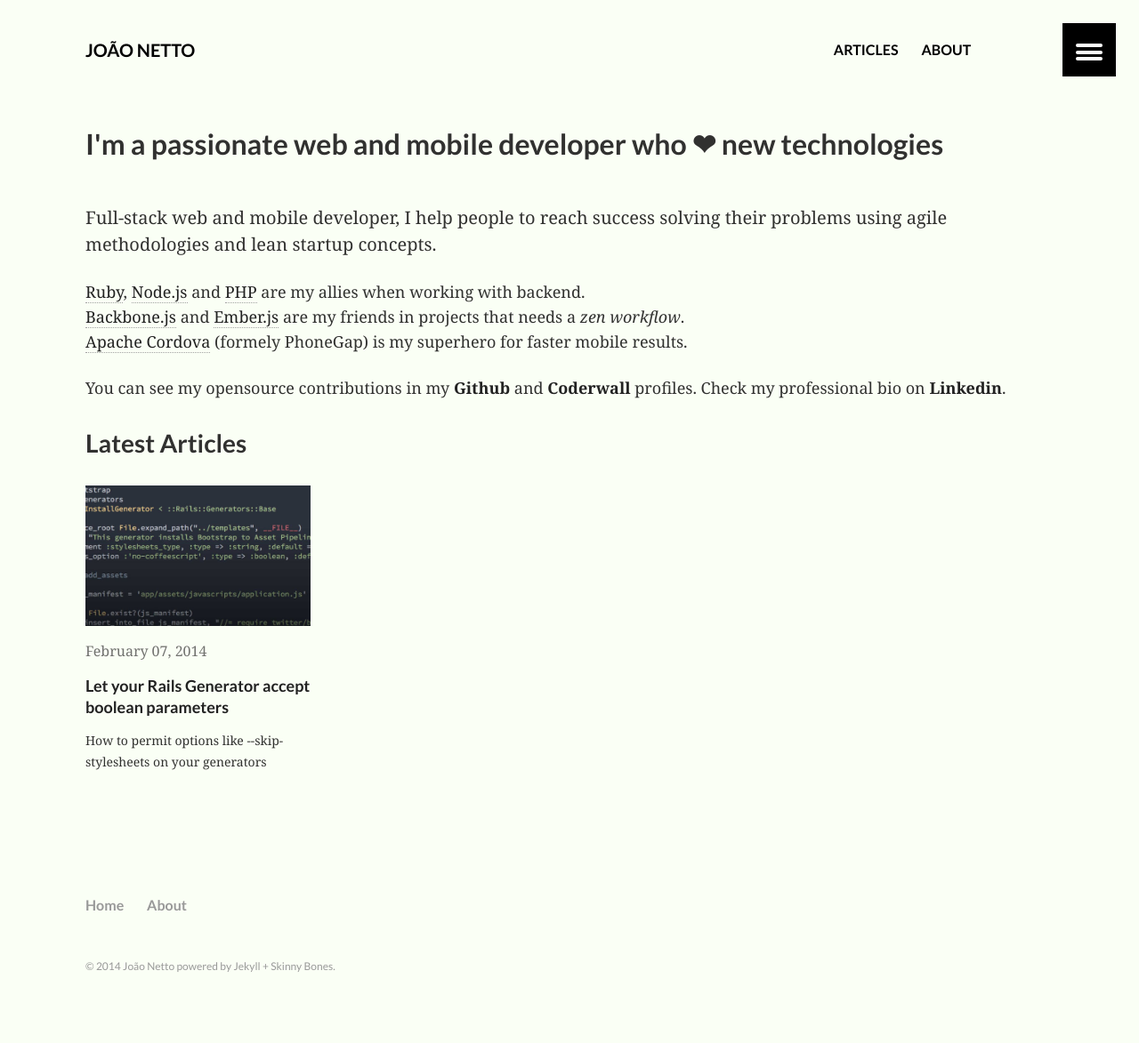
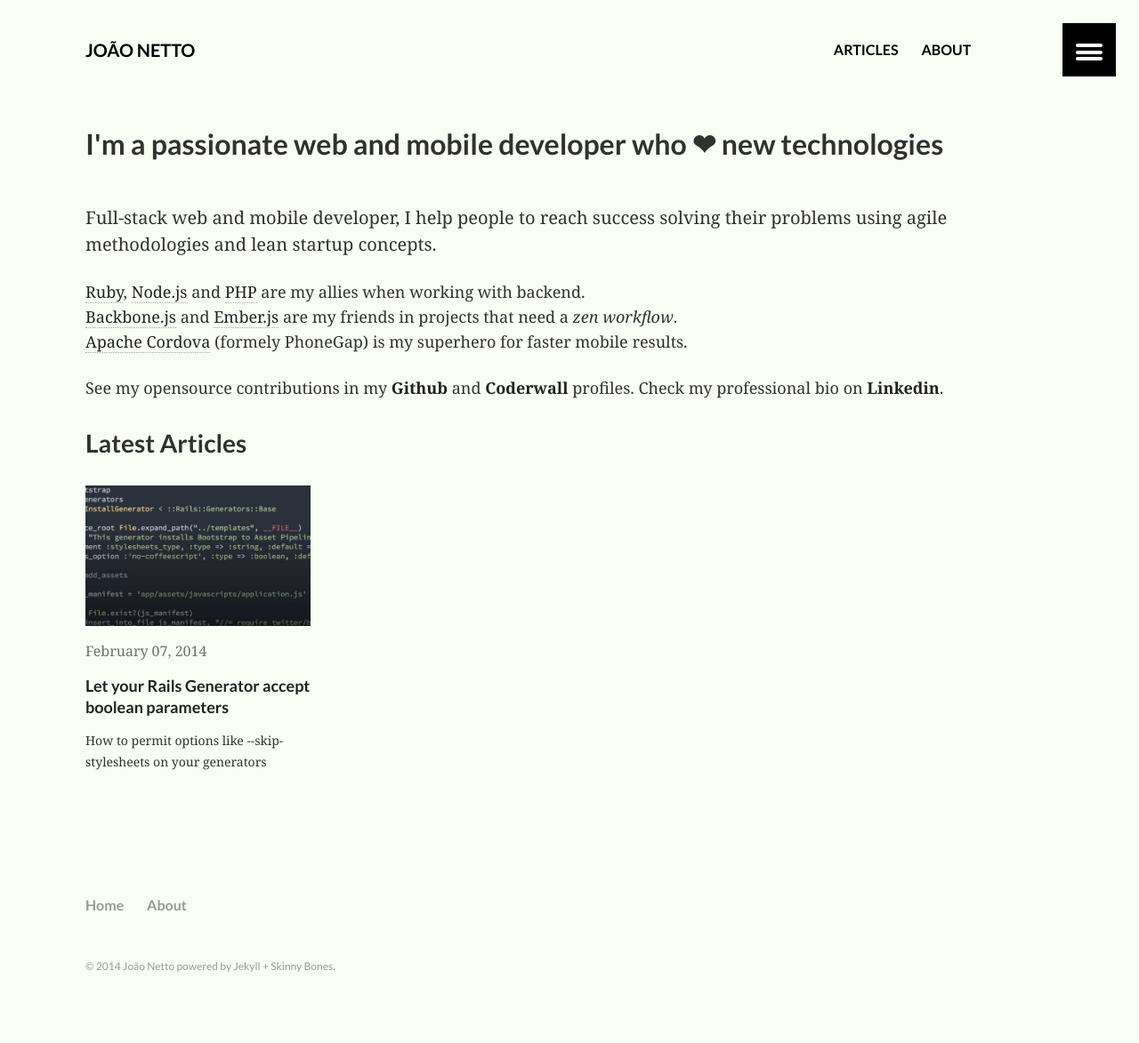
Before and after one commit to jnettome/joaonetto-me, a Jekyll site: the page built from _source/index.md, in a window 1280 px wide. Shown: the whole page at 89% size. Built offline with Jekyll 4.4.1, drawn with Linux system fonts in a browser that asks for light colours.

Commit message:
Fixing typos

```diff
--- a/_source/index.md
+++ b/_source/index.md
@@ -14,12 +14,12 @@
   <p>
     <a href="http://en.wikipedia.org/wiki/Ruby_%28programming_language%29" target="_blank">Ruby</a>, <a href="http://en.wikipedia.org/wiki/NodeJS" target="_blank">Node.js</a> and <a href="http://en.wikipedia.org/wiki/Laravel_%28framework%29" target="_blank">PHP</a> are my allies when working with backend.<br>
 
-    <a href="http://en.wikipedia.org/wiki/Backbone.js" target="_blank">Backbone.js</a> and <a href="http://en.wikipedia.org/wiki/EmberJS" target="_blank">Ember.js</a> are my friends in projects that needs a <em>zen workflow</em>.<br>
+    <a href="http://en.wikipedia.org/wiki/Backbone.js" target="_blank">Backbone.js</a> and <a href="http://en.wikipedia.org/wiki/EmberJS" target="_blank">Ember.js</a> are my friends in projects that need a <em>zen workflow</em>.<br>
 
     <a href="http://en.wikipedia.org/wiki/Apache_Cordova" target="_blank">Apache Cordova</a> (formely PhoneGap) is my superhero for faster mobile results.
   </p>
 
-  <p>You can see my opensource contributions in my <strong><a href="https://github.com/jnettome">Github</a></strong> and <strong><a href="https://coderwall.com/joaonettome">Coderwall</a></strong> profiles. Check my professional bio on <strong><a href="https://linkedin.com/in/joaonettome">Linkedin</a></strong>.</p>
+  <p>See my opensource contributions in my <strong><a href="https://github.com/jnettome">Github</a></strong> and <strong><a href="https://coderwall.com/joaonettome">Coderwall</a></strong> profiles. Check my professional bio on <strong><a href="https://linkedin.com/in/joaonettome">Linkedin</a></strong>.</p>
 </div>
 <br><br>
 
```
Also changed, not shown: 2 other files.
